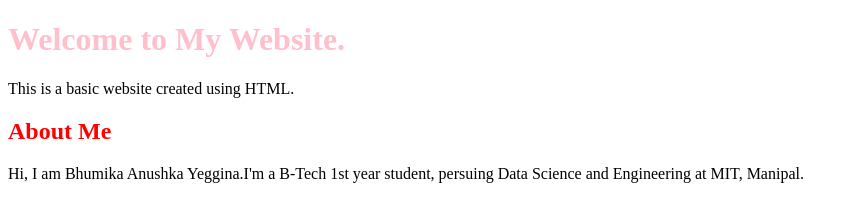
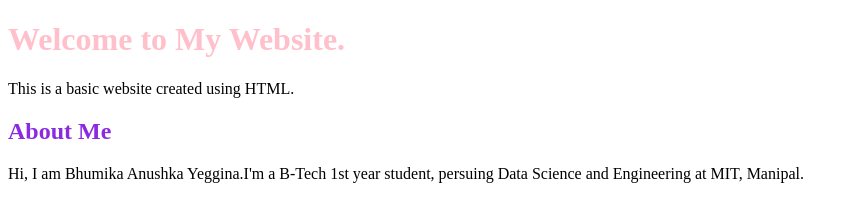
Before and after one commit to Bhumikayeggina/MIST, a plain HTML site: page index.html in a window 1280 px wide. Shown: the top 206 px of the page, without its empty margins (0-858 px from the left). Drawn offline with Linux system fonts and the light colour scheme.

Commit message:
Update index.html

```diff
--- a/index.html
+++ b/index.html
@@ -9,7 +9,7 @@
     <h1 style = "color : pink"><b>Welcome to My Website.</b></h1>
     <p>This is a basic website created using HTML.</p>
 
-    <h2 style = "color : red">About Me</h2>
+    <h2 style = "color : blueviolet">About Me</h2>
     <p>Hi, I am Bhumika Anushka Yeggina.I'm a B-Tech 1st year student, persuing Data Science and Engineering at MIT, Manipal.</p>
 
     <h2>My Favorite Things</h2>
```
